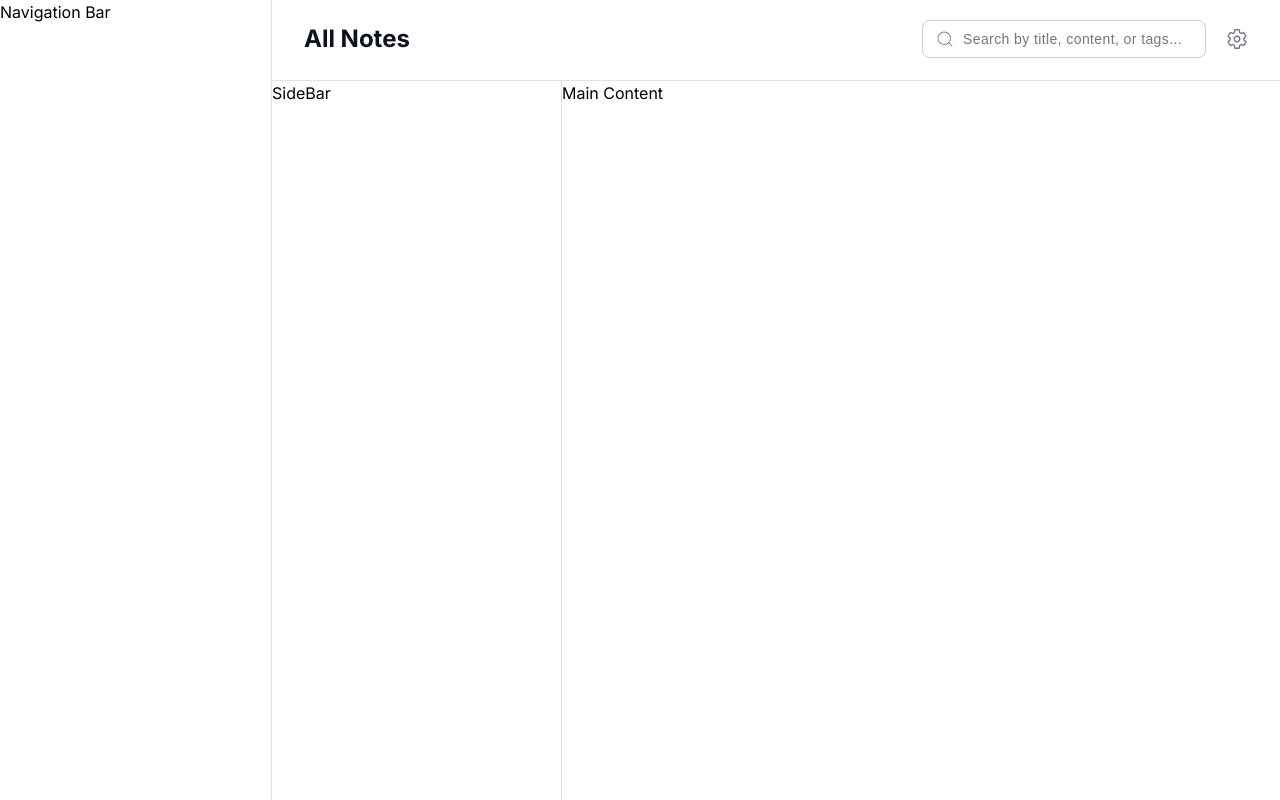
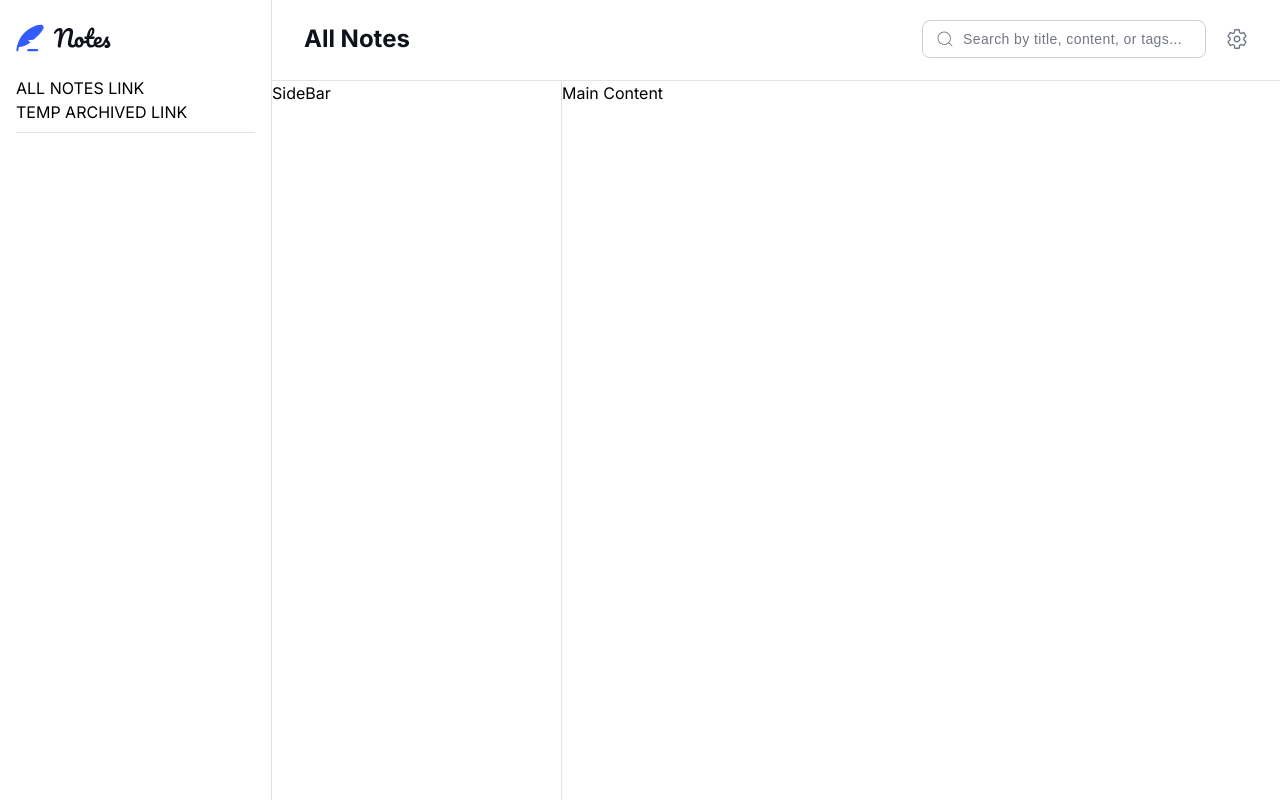
Before and after one commit to MattAKeider/take-notes, a React (Vite) app: page / in a window 1280 px wide. Built offline with nearby package versions, Linux system fonts and the light colour scheme.

Commit message:
initial logo and link navigationbar structure completed

```diff
--- a/src/components/NavigationBar/NavigationBar.module.css
+++ b/src/components/NavigationBar/NavigationBar.module.css
@@ -5,3 +5,21 @@
   border-bottom: 0;
   border-left: 0;
 }
+
+.wrapper {
+  display: flex;
+  flex-direction: column;
+  gap: 1.6rem;
+  padding: 1.6rem;
+}
+
+.logo {
+  padding-block: 0.8rem;
+}
+
+/* .navigation {} */
+
+.noteCategories {
+  border-bottom: var(--color-neutral-200) solid 1px;
+  padding-bottom: 0.8rem;
+}
--- a/src/components/NavigationBar/NavigationBar.tsx
+++ b/src/components/NavigationBar/NavigationBar.tsx
@@ -1,10 +1,21 @@
+import logo from '../../assets/images/logo.svg';
 import classes from './NavigationBar.module.css';
 
 const NavigationBar = () => {
   return (
-    <nav className={classes.navbar}>
-      <p>Navigation Bar</p>
-    </nav>
+    <div className={classes.navbar}>
+      <div className={classes.wrapper}>
+        <div className={classes.logo}>
+          <img src={logo} alt="Notes logo" />
+        </div>
+        <nav className={classes.navigation}>
+          <div className={classes.noteCategories}>
+            <p>ALL NOTES LINK</p>
+            <p>TEMP ARCHIVED LINK</p>
+          </div>
+        </nav>
+      </div>
+    </div>
   );
 };
 
```
Also changed, not shown: src/assets/images/logo.svg (added), 1 other file (tests, documents, lock files or other folders).
